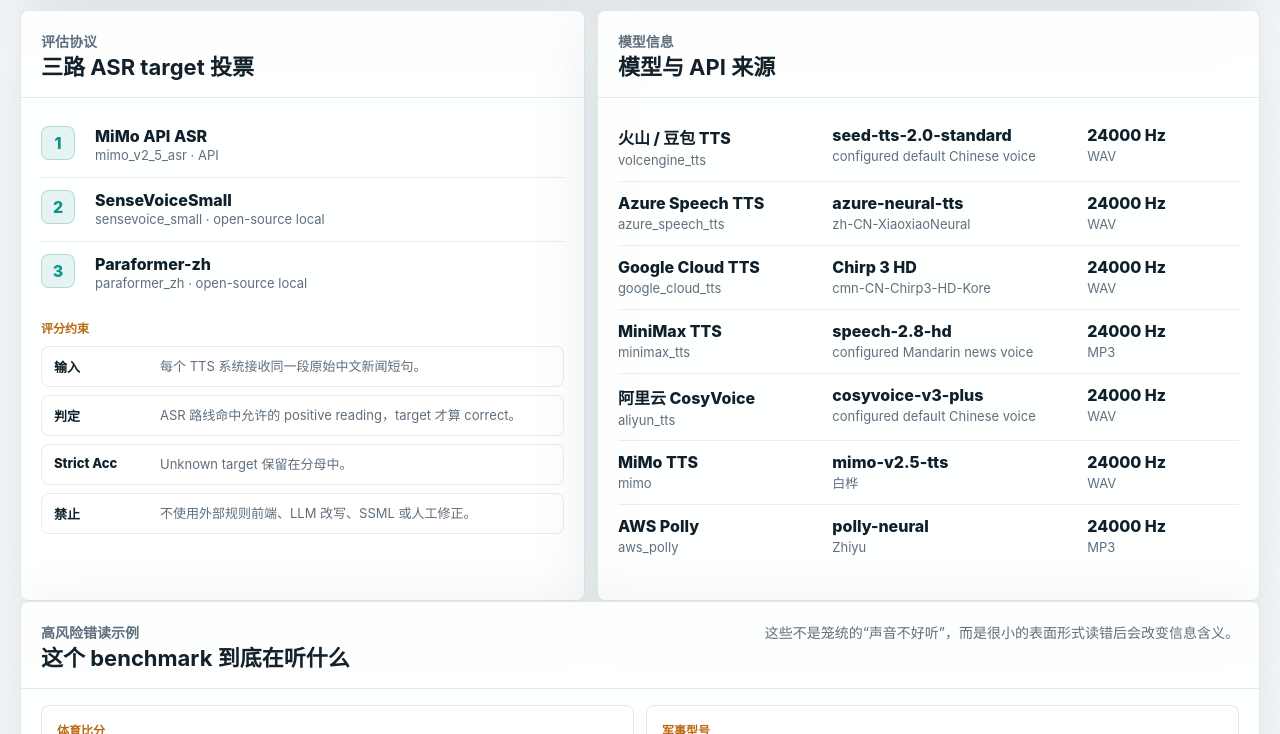
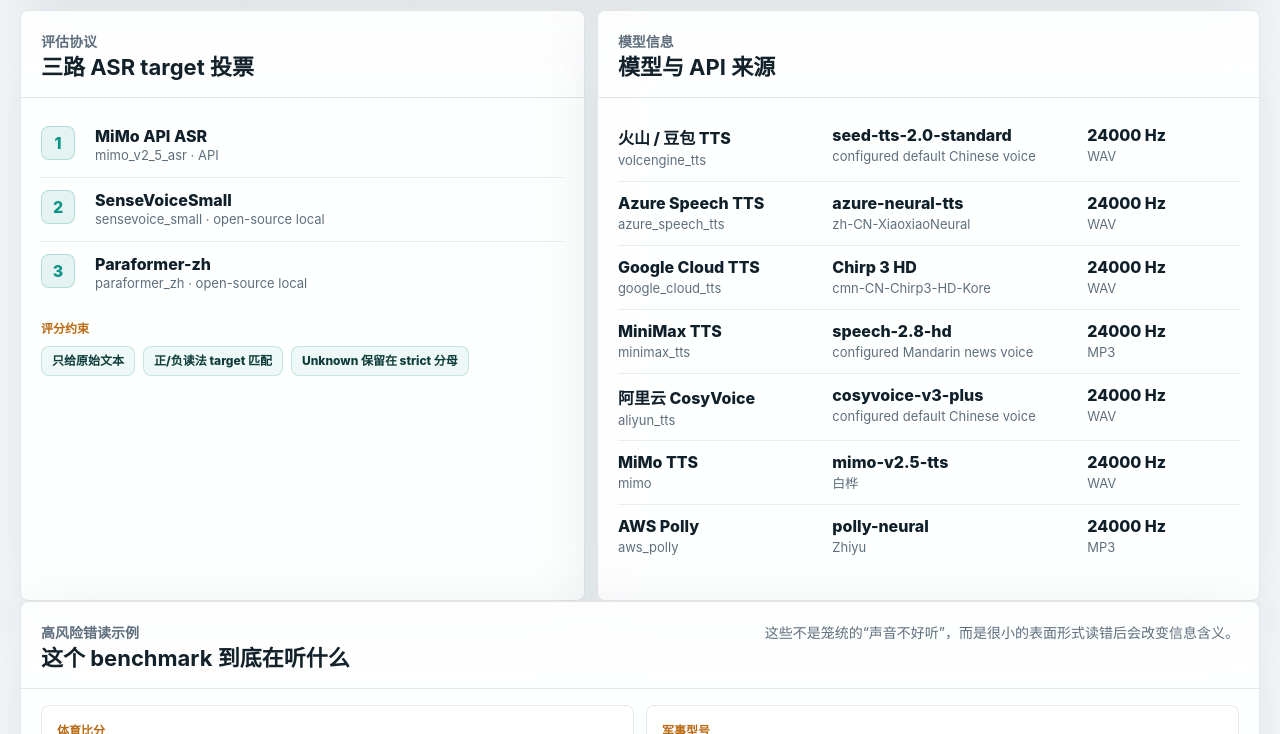
Before and after one commit to Jayden-X-L/cn-news-tts-bench, a plain HTML site: page site/index.html in a window 1280 px wide. Shown: the part 1400-2134 px from the top of the page. Drawn offline with Linux system fonts and the light colour scheme.

Commit message:
Polish leaderboard panel density

```diff
--- a/site/leaderboard.js
+++ b/site/leaderboard.js
@@ -33,13 +33,8 @@
     thUnknown: "Unknown",
     protocolKicker: "Evaluation protocol",
     protocolTitle: "Three-ASR target voting",
-    protocolExtraTitle: "Scoring contract",
-    protocolExtra: [
-      ["Input", "Same raw Chinese news sentence for every TTS system."],
-      ["Decision", "A target is correct only when the ASR routes match an allowed positive reading."],
-      ["Strict Acc", "Unknown targets remain in the denominator."],
-      ["Forbidden", "No external frontend, LLM rewrite, SSML, or manual correction."]
-    ],
+    protocolExtraTitle: "Scoring constraints",
+    protocolExtra: ["Raw input only", "Positive/negative target match", "Unknown kept in strict denominator"],
     modelKicker: "Systems",
     modelTitle: "Model and API sources",
     examplesKicker: "High-risk cases",
@@ -94,12 +89,7 @@
     protocolKicker: "评估协议",
     protocolTitle: "三路 ASR target 投票",
     protocolExtraTitle: "评分约束",
-    protocolExtra: [
-      ["输入", "每个 TTS 系统接收同一段原始中文新闻短句。"],
-      ["判定", "ASR 路线命中允许的 positive reading，target 才算 correct。"],
-      ["Strict Acc", "Unknown target 保留在分母中。"],
-      ["禁止", "不使用外部规则前端、LLM 改写、SSML 或人工修正。"]
-    ],
+    protocolExtra: ["只给原始文本", "正/负读法 target 匹配", "Unknown 保留在 strict 分母"],
     modelKicker: "模型信息",
     modelTitle: "模型与 API 来源",
     examplesKicker: "高风险错读示例",
@@ -264,13 +254,8 @@
   if (extra) {
     extra.innerHTML = `
       <div class="protocol-extra-title">${escapeHtml(t.protocolExtraTitle)}</div>
-      <div class="protocol-extra-grid">
-        ${t.protocolExtra.map(([label, value]) => `
-          <div class="protocol-extra-row">
-            <strong>${escapeHtml(label)}</strong>
-            <span>${escapeHtml(value)}</span>
-          </div>
-        `).join("")}
+      <div class="protocol-chip-row">
+        ${t.protocolExtra.map((item) => `<span>${escapeHtml(item)}</span>`).join("")}
       </div>
     `;
   }
--- a/site/style.css
+++ b/site/style.css
@@ -213,16 +213,45 @@
 .link-button {
   display: inline-flex;
   align-items: center;
+  gap: 8px;
   border: 1px solid rgba(13, 148, 136, .20);
-  color: #17323b;
-  background: rgba(255, 255, 255, .76);
+  color: #10202b;
+  background:
+    linear-gradient(180deg, rgba(255, 255, 255, .98), rgba(246, 251, 250, .88));
   text-decoration: none;
+  box-shadow:
+    0 8px 22px rgba(24, 38, 52, .075),
+    inset 0 0 0 1px rgba(255, 255, 255, .62);
+  transition: transform .16s ease, border-color .16s ease, box-shadow .16s ease, color .16s ease;
+}
+
+.link-button::after {
+  content: "↗";
+  color: var(--teal);
+  font-size: 12px;
+  line-height: 1;
+  opacity: .82;
+  transform: translateY(-1px);
 }
 
 .link-button:hover,
 .lang-button:hover {
   border-color: rgba(13, 148, 136, .42);
   color: #07151b;
+}
+
+.link-button:hover {
+  transform: translateY(-1px);
+  box-shadow:
+    0 12px 28px rgba(24, 38, 52, .12),
+    0 0 0 3px rgba(13, 148, 136, .08),
+    inset 0 0 0 1px rgba(255, 255, 255, .80);
+}
+
+.link-button:focus-visible,
+.lang-button:focus-visible {
+  outline: 3px solid rgba(59, 91, 219, .26);
+  outline-offset: 2px;
 }
 
 .score-visual {
@@ -622,32 +651,24 @@
   text-transform: uppercase;
 }
 
-.protocol-extra-grid {
-  display: grid;
+.protocol-chip-row {
+  display: flex;
+  flex-wrap: wrap;
   gap: 8px;
 }
 
-.protocol-extra-row {
-  display: grid;
-  grid-template-columns: 96px minmax(0, 1fr);
-  gap: 10px;
-  align-items: start;
-  border: 1px solid rgba(40, 69, 94, .10);
+.protocol-chip-row span {
+  display: inline-flex;
+  align-items: center;
+  min-height: 30px;
+  border: 1px solid rgba(13, 148, 136, .18);
   border-radius: 8px;
-  padding: 10px 12px;
-  background: rgba(255, 255, 255, .64);
-}
-
-.protocol-extra-row strong {
-  color: #10202b;
-  font-size: 13px;
-  font-weight: 820;
-}
-
-.protocol-extra-row span {
-  color: var(--muted);
-  font-size: 13px;
-  line-height: 1.45;
+  padding: 0 10px;
+  color: #0f3d3a;
+  background: rgba(13, 148, 136, .065);
+  font-size: 12px;
+  font-weight: 760;
+  line-height: 1.35;
 }
 
 .model-row {
@@ -868,11 +889,6 @@
     gap: 4px;
   }
 
-  .protocol-extra-row {
-    grid-template-columns: 1fr;
-    gap: 4px;
-  }
-
   .resource-row {
     grid-template-columns: 1fr;
   }
```
Also changed, not shown: 1 other file.
